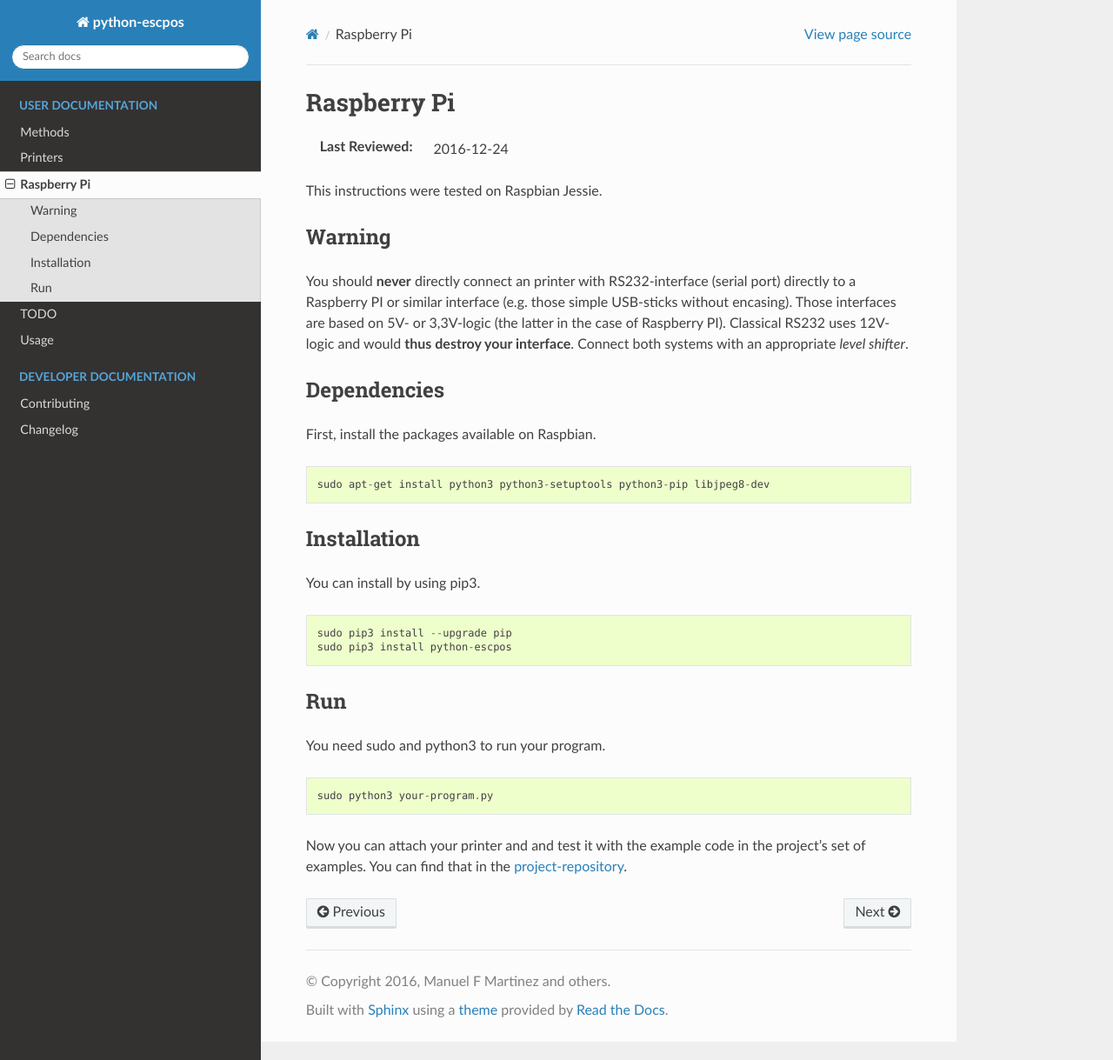
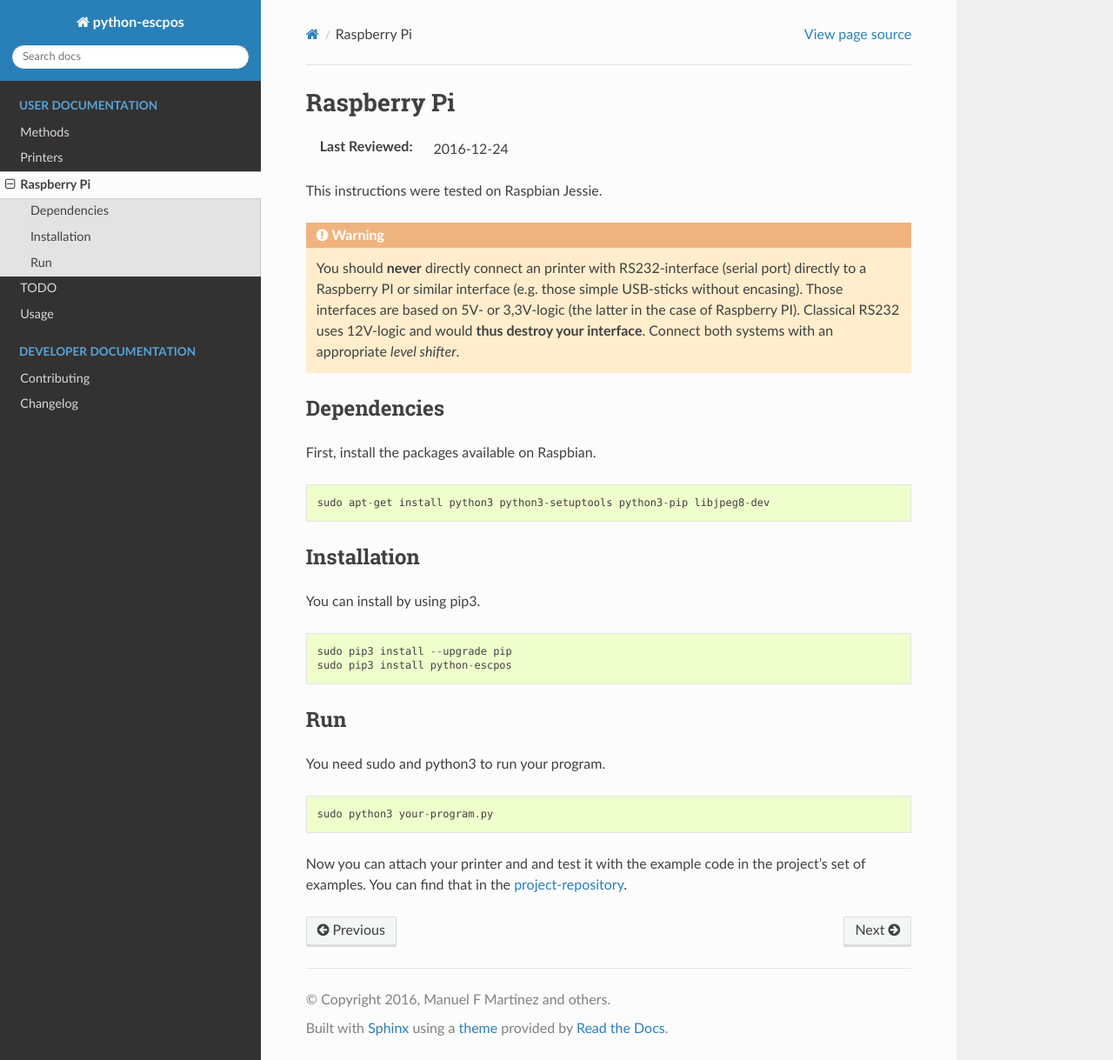
Before and after one commit to python-escpos/python-escpos, a Sphinx documentation site: the page built from doc/user/raspi.rst, in a window 1280 px wide and 1219 px high. Shown: the whole window at 87% size. Built offline with Sphinx 7.4.7 and the Read the Docs theme 2.0.0, drawn with Linux system fonts in a browser that asks for light colours; pages that are not in the unit, such as notebooks, are missing from menus; the version number could not be read and is left out.

Commit message:
Rollback syntax about warning on raspi doc

```diff
--- a/doc/user/raspi.rst
+++ b/doc/user/raspi.rst
@@ -6,12 +6,10 @@ Raspberry Pi
 
 This instructions were tested on Raspbian Jessie.
 
-Warning
--------
-You should **never** directly connect an printer with RS232-interface (serial port) directly to
-a Raspberry PI or similar interface (e.g. those simple USB-sticks without encasing). Those interfaces are
-based on 5V- or 3,3V-logic (the latter in the case of Raspberry PI). Classical RS232 uses 12V-logic and would
-**thus destroy your interface**. Connect both systems with an appropriate *level shifter*.
+.. warning:: You should **never** directly connect an printer with RS232-interface (serial port) directly to
+    a Raspberry PI or similar interface (e.g. those simple USB-sticks without encasing). Those interfaces are
+    based on 5V- or 3,3V-logic (the latter in the case of Raspberry PI). Classical RS232 uses 12V-logic and would
+    **thus destroy your interface**. Connect both systems with an appropriate *level shifter*.
 
 Dependencies
 ------------
```
